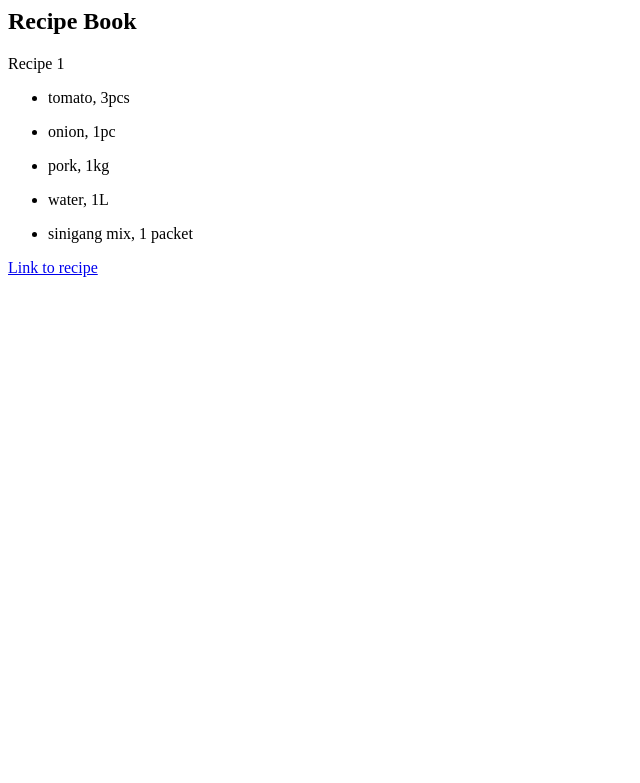
After one commit to ghost-ily/recipebook-sibayan-rafaello, a Django app: page /recipe/1 in a window 1280 px wide. The commit adds this page. Shown: the top 783 px of the page, without its empty margins (0-640 px from the left). Run offline with Django 5.2, Linux system fonts and the light colour scheme.

Commit message:
Successful implementation of single recipe pages

```diff
--- a/ledger/templates/recipe_list.html
+++ b/ledger/templates/recipe_list.html
@@ -2,18 +2,18 @@
 	<head>
 		<meta charset="UTF-8" />
 		<meta name="viewport" content="width=device-width, initial-scale=1"/>
-		<h3>Recipe Book</h3>
+		<h2>Recipe Book</h2>
 	</head>
 	<body>
 		{% for recipe in recipes %}
-			<p>{{ recipe.name }}</p>
+			<p><h3>{{ recipe.name }}</h4></p>
 			<p>Ingredients</p>
 			{% for item in recipe.ingredients %}
 				<ul>
 					<li>{{ item.name }}, {{ item.quantity }}</li>
 				</ul>
 			{% endfor %}
-			<p>Link to recipe: {{ recipe.link }} </p>
+			<p><a href="{{ recipe.link }}">Link to recipe</a> </p>
 		{% endfor %}
 	</body>
 </html>
--- /dev/null
+++ b/ledger/templates/single_recipe.html
@@ -0,0 +1,16 @@
+<html>
+	<head>
+		<meta charset="UTF-8" />
+		<meta name="viewport" content="width=device-width, initial-scale=1"/>
+		<h2>Recipe Book</h2>
+	</head>
+	<body>
+		<p>{{ name }}</p>
+		{% for item in ingredients %}
+			<ul>
+				<li> {{item.name}}, {{item.quantity}} </li>
+			</ul>
+		{% endfor %}
+		<p> <a href="{{ link }}">Link to recipe</a> </p>
+	</body>
+</html>
--- a/ledger/urls.py
+++ b/ledger/urls.py
@@ -1,10 +1,12 @@
 from django.urls import path
 
-from .views import index, recipe_list
+from .views import index, recipe_list, recipe_1, recipe_2
 
 urlpatterns = [
     path('', index, name='index'),
     path('recipe/list', recipe_list, name='recipe_list'),
+    path('recipe/1', recipe_1, name='recipe_1'),
+    path('recipe/2', recipe_2, name='recipe_2'),
 ]
 
 app_name = "ledger"
--- a/ledger/views.py
+++ b/ledger/views.py
@@ -70,3 +70,69 @@ def recipe_list(request):
         ]
     }
     return render(request, 'recipe_list.html', ctx)
+
+def recipe_1(request):
+    ctx = {
+        "name": "Recipe 1",
+        "ingredients": [
+            {
+                "name": "tomato",
+                "quantity": "3pcs"
+            },
+            {
+                "name": "onion",
+                "quantity": "1pc"
+            },
+            {
+                "name": "pork",
+                "quantity": "1kg"
+            },
+            {
+                "name": "water",
+                "quantity": "1L"
+            },
+            {
+                "name": "sinigang mix",
+                "quantity": "1 packet"
+            }
+        ],
+        "link": "/recipe/1"
+    }
+    return render(request, 'single_recipe.html', ctx)
+
+def recipe_2(request):
+    ctx = {
+        "name": "Recipe 2",
+        "ingredients": [
+            {
+                "name": "garlic",
+                "quantity": "1 head"
+            },
+            {
+                "name": "onion",
+                "quantity": "1pc"
+            },
+            {
+                "name": "vinegar",
+                "quantity": "1/2cup"
+            },
+            {
+                "name": "water",
+                "quantity": "1 cup"
+            },
+            {
+                "name": "salt",
+                "quantity": "1 tablespoon"
+            },
+            {
+                "name": "whole black peppers",
+                "quantity": "1 tablespoon"
+            },
+            {
+                "name": "pork",
+                "quantity": "1 kilo"
+            }
+        ],
+        "link": "/recipe/2"
+    }
+    return render(request, 'single_recipe.html', ctx)
```
